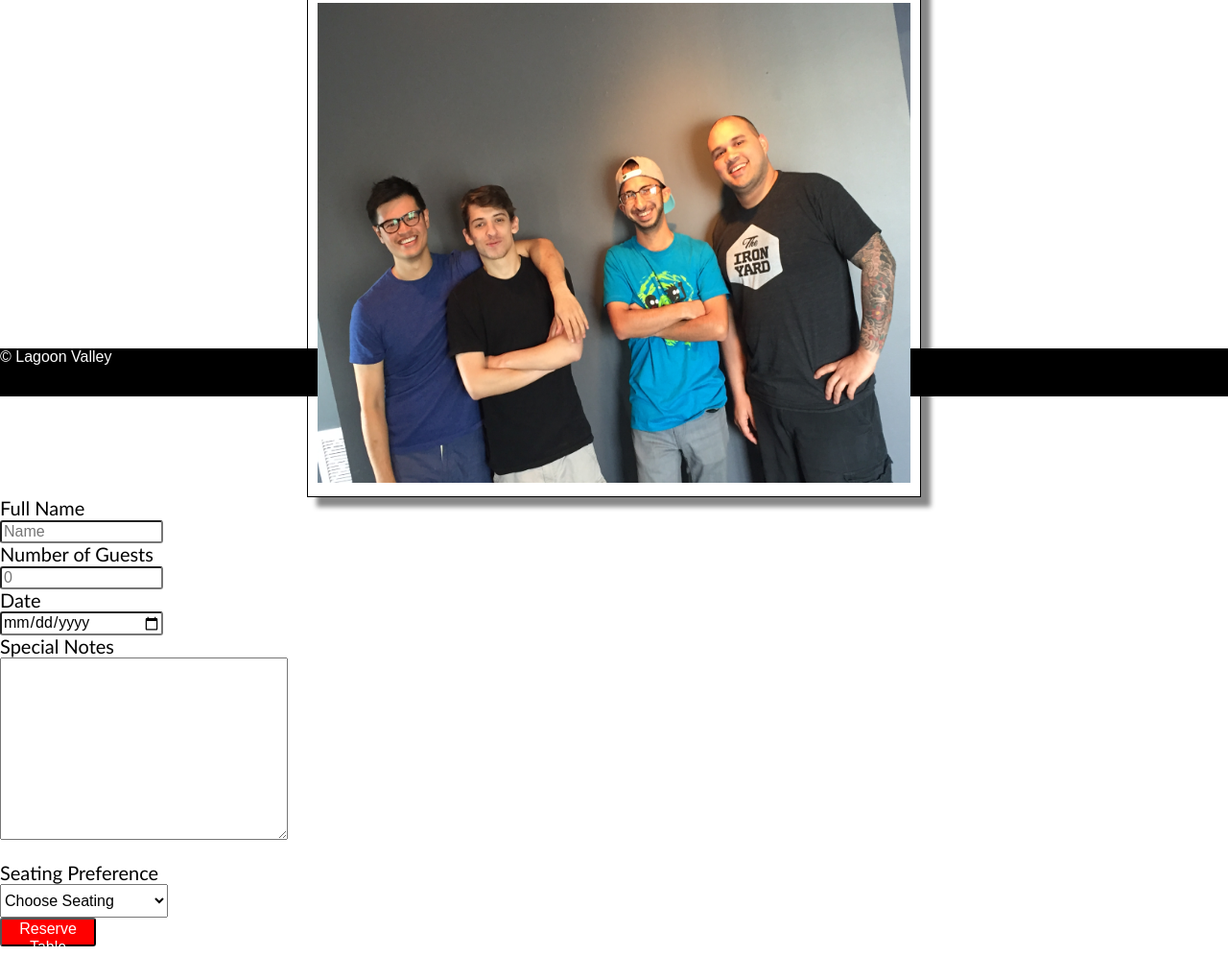
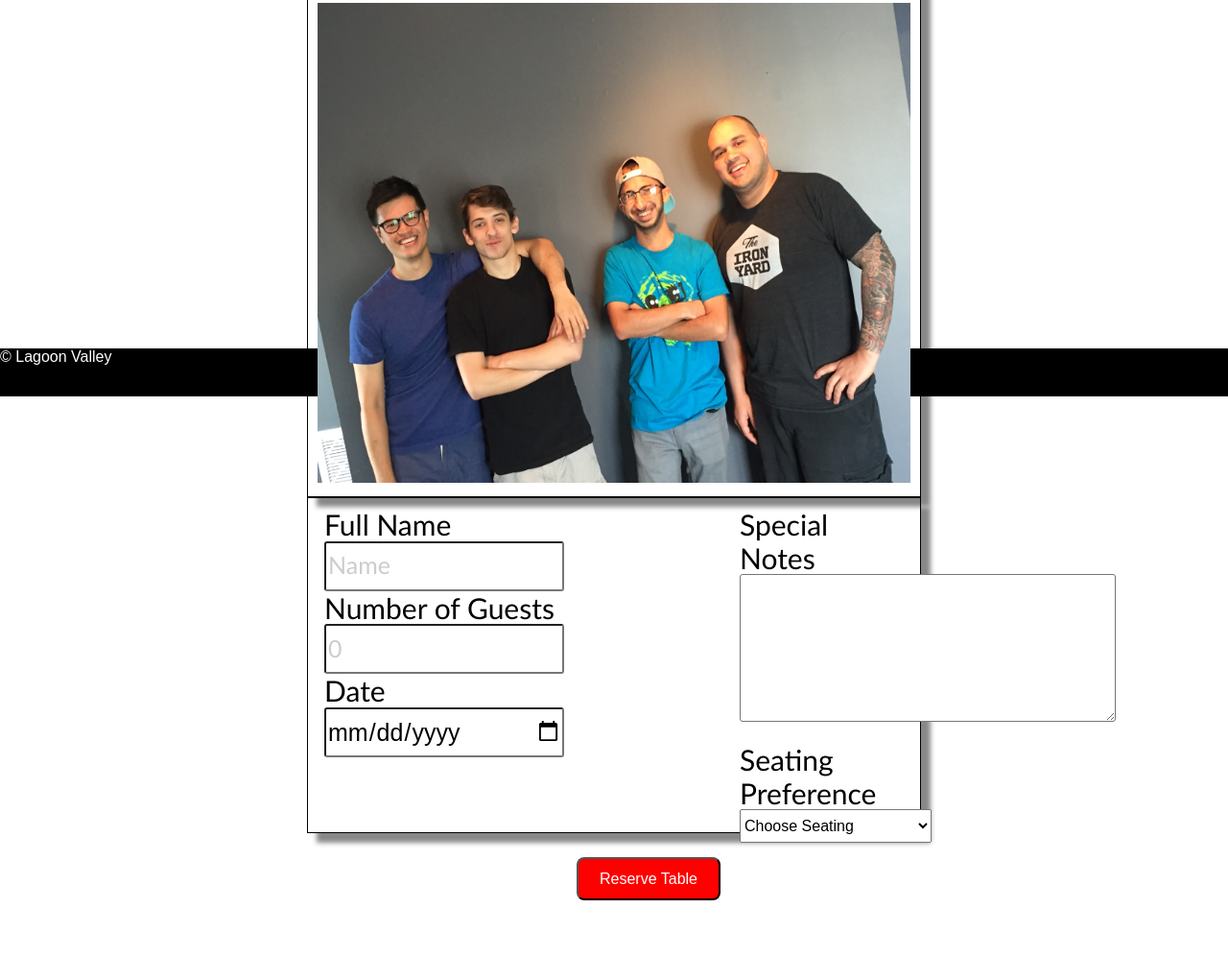
Before and after one commit to Rylee9951/restaurant, a plain HTML site: page index.html in a window 1280 px wide. Shown: the part 1366-2362 px from the top of the page at 96% size. After the commit the page ends 2304 px from the top, so only its background shows below. Drawn offline with nearby package versions, Linux system fonts and the light colour scheme.

Commit message:
reservations

```diff
--- a/index.html
+++ b/index.html
@@ -29,20 +29,24 @@
 			<img src="images/IMG_5206.jpg" style="width:100%;height: 500px;"/>
 			</div>
 		<div class="reservations">
+		<div class="left">
 			<label class="name">Full Name</label><br>
 			<input type="text" id="name" name="name" placeholder="Name" /><br>
 			<label class="guest">Number of Guests</label><br>
 			<input type="number" id="number" name="number" placeholder="0" /><br>
 			<label class="date">Date</label><br>
-			<input type="date" id="dates" name="dates"><br>
+			<input type="date" id="dates" name="dates">
+			</div>
+			<div class="right">
 			<label class="notes">Special Notes</label><br>
-			<form><textarea rows="10" cols="30"></textarea></form><br>
+			<form><textarea rows="8" cols="40"></textarea></form><br>
 			<label class="seating">Seating Preference</label><br>
 			<select name="seating" id="preference">
 			  <option value="Choose">Choose Seating</option>
 			  <option value="Choose">Inside</option>
 			  <option value="Choose">Outside</option>
-			  </select><br>
+			  </select>
+			  </div>
 			  <button>Reserve Table</button>
 
 		</div>
--- a/main.js
+++ b/main.js
@@ -2,15 +2,25 @@ $(document).ready(function(){
 
 var carouselImages = [
     {
-      image_url: "http://www.wedonyc.net/resolution/1280x720/cdn-images/2016/01/11/small-restaurant-interior-design-ideas-classic-restaurant-interior-design-ideas-restaurant-designs.jpg",
+      image_url: "http://cdn2.viceroyhotelgroup.com/~/media//viceroy_hotels_and_resorts/santamonica/Images/Large-1280x720/vsm-night-event-1280x720.ashx",
     },
     {
-      image_url: "https://wallpaperscraft.com/image/restaurant_cafe_appliances_tables_chairs_interior_design_39216_1280x720.jpg",
+      image_url: "http://www.flauminc.com/size/1280x720/server15-cdn/2016/05/20/best-restaurant-design-modern-restaurant-bar-design-3276ff1e1c2bd326.jpg",
     },
     {
-      image_url: "http://www.viceroyhotelsandresorts.com/~/media/viceroy_hotels_and_resorts/zeppelin/Images/Large-1280x720/zep-cafe-seating-1280x720.ashx",
+      image_url:"http://www.caribbeanluxuryclub.com/wp-content/uploads/2015/11/va-food-coba-104-1280x720.jpg" ,
     },
-     { image_url:"http://www.wedonyc.net/resolution/1280x720/cdn-images/2015/10/20/x--px-interior-photo-burj-al-arab-dubai-best-restaurant-dell-laptops.jpg" ,
+     {
+     	image_url: "http://www.viceroyhotelsandresorts.com/~/media/viceroy_hotels_and_resorts/snowmass/Images/Large-1280x720/vs_8k_dining_5222_1280x720.ashx",
+     },
+     {
+        image_url:"http://www.lemairerestaurant.com/images/photos/photo-gallery/salmon.jpg"
+     },
+     {
+     	image_url:"http://www.fourseasons.com/content/dam/fourseasons/images/web/BEV/BEV_535_aspect16x9.jpg/jcr:content/renditions/cq5dam.web.1280.1280.jpeg",
+     },
+     {
+     	image_url:"http://www.fourseasons.com/content/dam/fourseasons/images/web/VGS/VGS_458_aspect16x9.jpg"
      }
   ];
 
@@ -19,8 +29,8 @@ var htmlStr = ""
      htmlStr += `
        <div id="image${i}" class="pics">
           <div><img src="${item.image_url}" /></div>
-           <div class= "prev">&laquo</div>
-           <div class= "next">&raquo</div>
+           <div class= "prev">&#8656</div>
+           <div class= "next">&#8658</div>
        </div>
        `
 
--- a/style.css
+++ b/style.css
@@ -125,31 +125,61 @@ h2{
 	margin:auto;
 	padding: 10px;
 }
+.reservations{
+	border:1px solid black;
+	box-shadow: 10px 10px 5px #888888;
+	width: 50%;
+	margin:auto;
+	padding: 10px;
+	height: 350px;
+}
+.left{
+	float: left;
+	margin-left: 7px;
+}
+.right{
+    margin: 0 5px 0 440px;
+ }
+textarea{
+	border-radius: 3px;
 
+}
+
+::-webkit-input-placeholder { /* Chrome/Opera/Safari */
+  color: #ccc;
+  font-size: 25px;
+  font-family: "Trebuchet MS", Helvetica, sans-serif;
+}
 
 label{
-	font-size: 20px;
+	font-size: 30px;
 	font-family: "Trebuchet MS", Helvetica, sans-serif;
+
+}
+#dates{
+	font-size: 25px;
 
 }
 input{
 	border-radius: 3px;
-	width: 170px;
-
+	width: 250px;
+	height: 52px;
+	font-size: 25px;
 }
 button{
-	width: 100px;
-	height: 30px;
+	width: 150px;
+	height: 45px;
 	background-color: red;
-	border-radius: 3px;
+	border-radius: 8px;
 	color:white;
+	margin: 15px 0 0 270px;
 }
 button:hover{
 	background-color: white;
 	color: black;
 }
 select{
-	width: 175px;
+	width: 200px;
 	height: 35px;
 }
 
```
